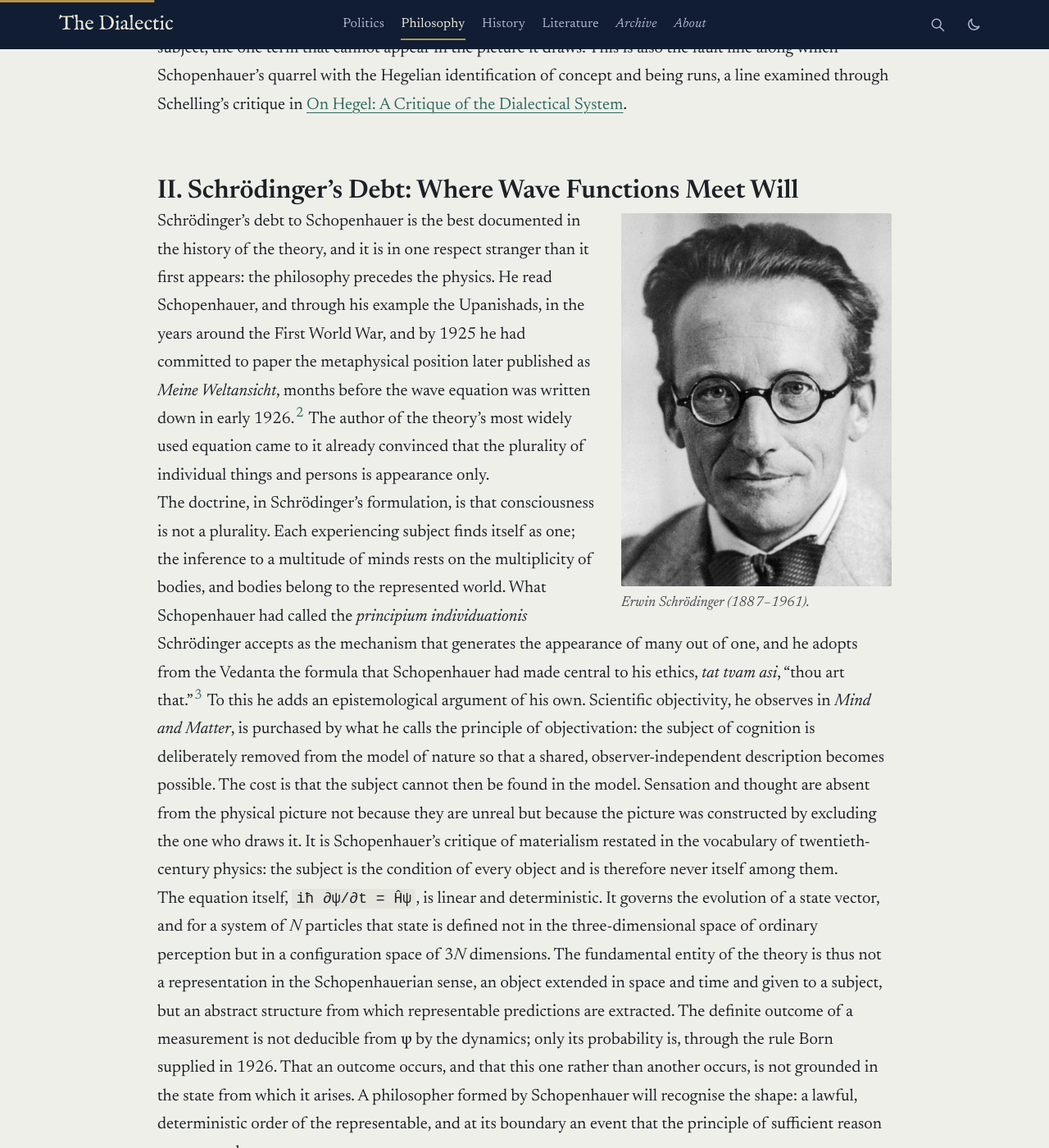
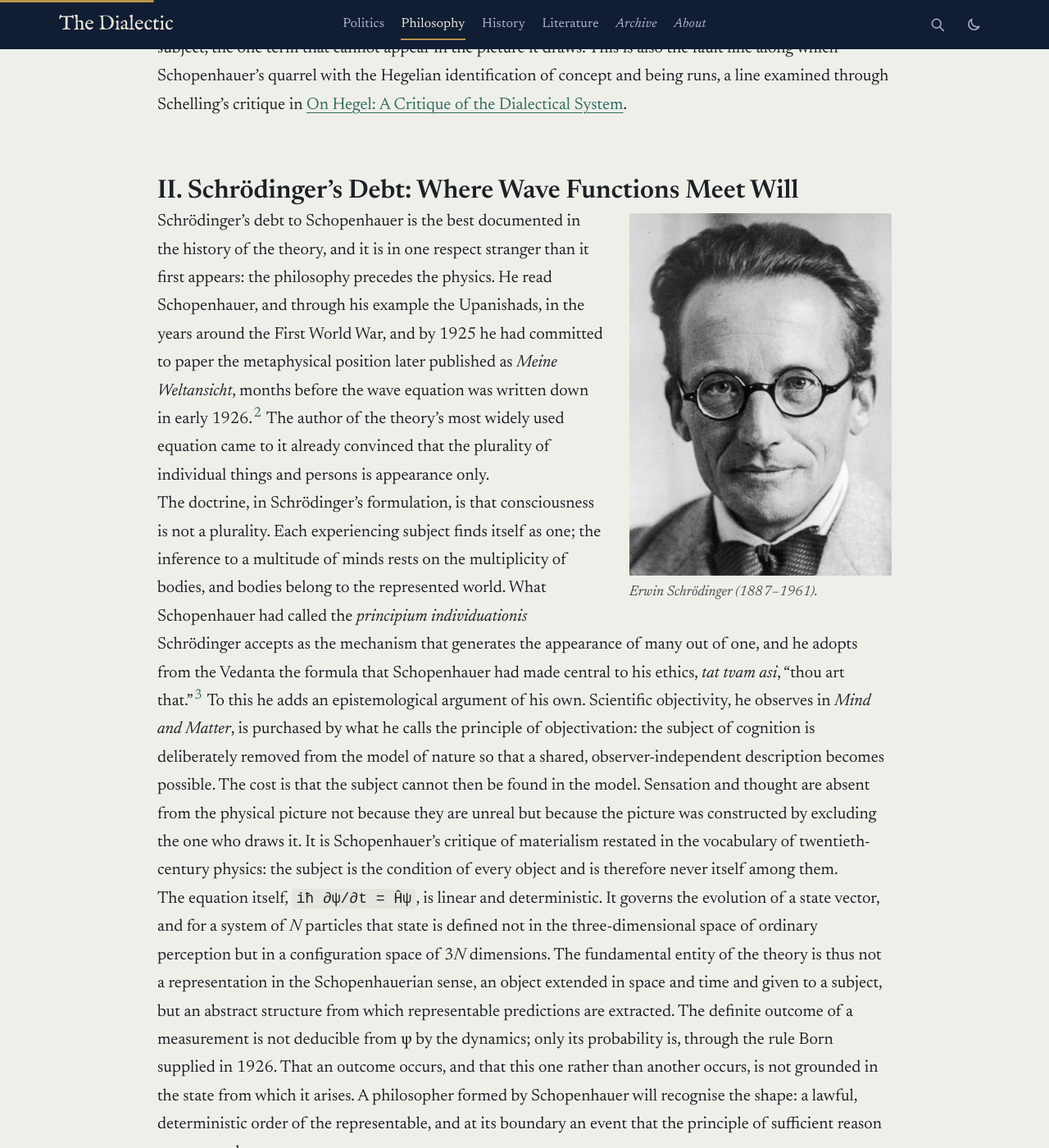
Before and after one commit to Hashir61/The-Dialectic, a Jekyll site: the page built from _posts/2026-09-28-the-will-behind-the-wave.md, in a window 1280 px wide and 1400 px high, scrolled down 3132 px. Shown: the whole window at 82% size. Built offline with Jekyll 4.4.1, drawn with Linux system fonts in a browser that asks for light colours.

Commit message:
Adjust figure float widths in post styles

```diff
--- a/_posts/2026-09-28-the-will-behind-the-wave.md
+++ b/_posts/2026-09-28-the-will-behind-the-wave.md
@@ -14,8 +14,8 @@
 .post-wide .fig { margin: .4rem 0 1.1rem; }
 .post-wide .fig img { display: block; width: 100%; height: auto; }
 .post-wide .fig .cap { margin: .5rem 0 0; font-size: .85em; font-style: italic; opacity: .8; line-height: 1.4; }
-.post-wide .fig-right { float: right; width: min(330px, 40%); margin-left: 2rem; }
-.post-wide .fig-left { float: left; width: min(320px, 40%); margin-right: 2rem; }
+.post-wide .fig-right { float: right; width: min(320px, 40%); margin-left: 2rem; }
+.post-wide .fig-left { float: left; width: min(330px, 40%); margin-right: 2rem; }
 .post-wide .fig-sm { width: min(300px, 30%); }
 @media (max-width: 640px) { .post-wide .fig-right, .post-wide .fig-left, .post-wide .fig-sm { float: none; width: min(320px, 100%); margin: 1rem auto; } }
 </style>
```
